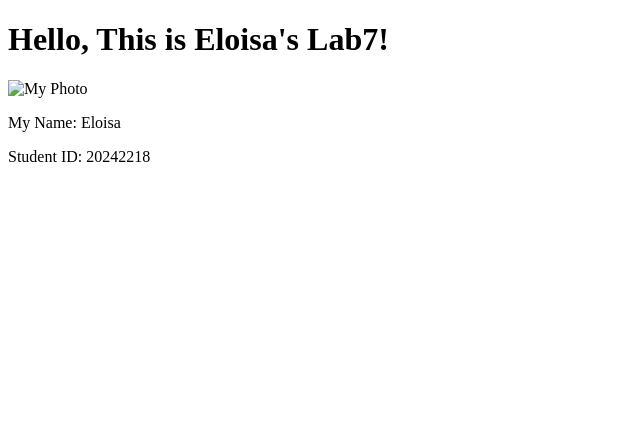
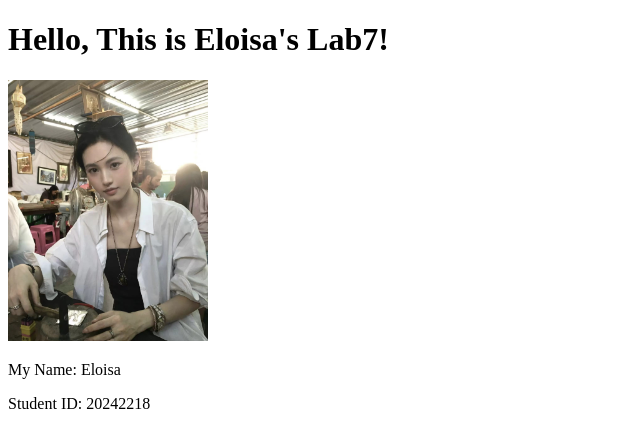
Before and after one commit to Eloisa-virgo/Lab7_deve, a plain HTML site: page index.html in a window 1280 px wide. Shown: the whole page, without its empty margins (0-640 px from the left). Drawn offline with Linux system fonts and the light colour scheme.

Commit message:
Update index.html

```diff
--- a/index.html
+++ b/index.html
@@ -5,7 +5,7 @@
 </head>
 <body>
     <h1>Hello, This is Eloisa's Lab7!</h1>
-    <img src="Eloisa-photo" alt="My Photo" width="200">
+    <img src="Eloisa-photo.jpg" alt="My Photo" width="200">
     <p>My Name: Eloisa</p>
     <p>Student ID: 20242218</p>
 </body>
```
